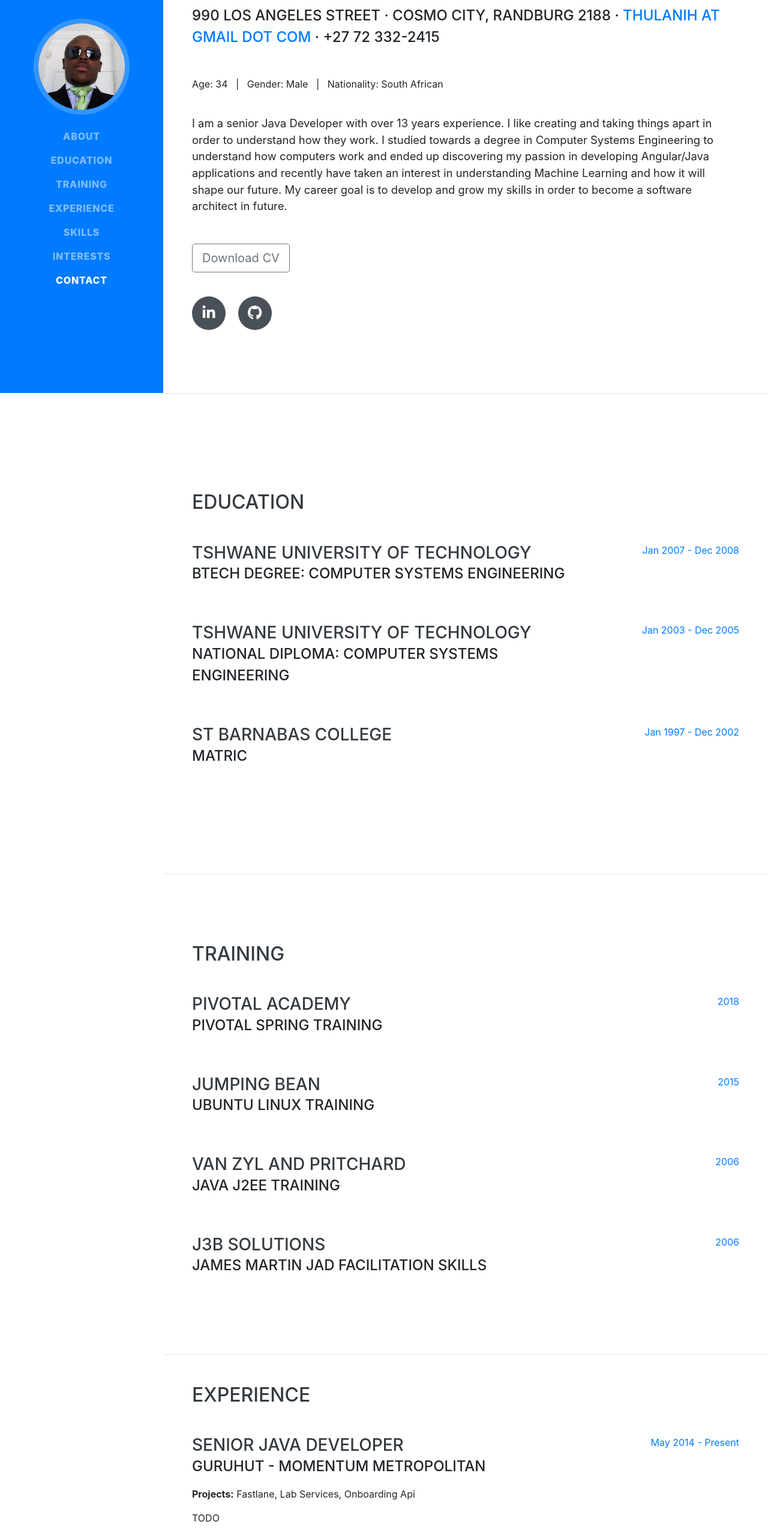
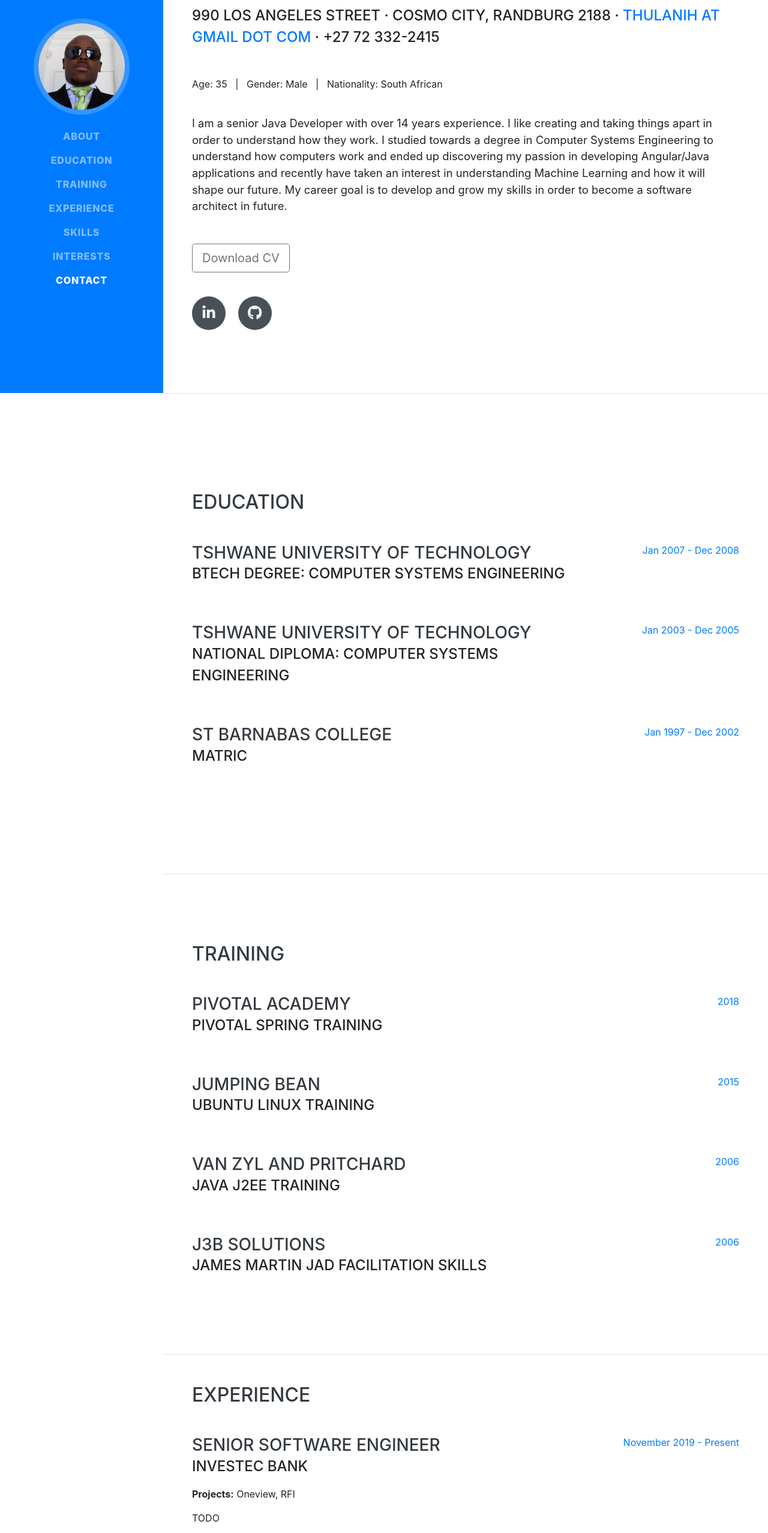
Before and after one commit to Thulani/thulani.github.io, a website with bundled scripts: page index.html in a window 1280 px wide. Shown: the part 145-2700 px from the top of the page at 60% size. Built offline with nearby package versions, Linux system fonts and the light colour scheme; a web font is replaced by a local one.

Commit message:
Updated bio

```diff
--- a/index.html
+++ b/index.html
@@ -72,9 +72,9 @@
                 <a href="mailto:name@email.com">thulanih at gmail dot com</a> · +27 72 332-2415
             </div>
             <p>
-                Age: 34 &nbsp; | &nbsp; Gender: Male &nbsp; | &nbsp; Nationality: South African
+                Age: 35 &nbsp; | &nbsp; Gender: Male &nbsp; | &nbsp; Nationality: South African
             </p><br/>
-            <p class="lead mb-5">I am a senior Java Developer with over 13 years experience. I like creating and taking
+            <p class="lead mb-5">I am a senior Java Developer with over 14 years experience. I like creating and taking
                 things apart in order to understand how they work. I studied towards a degree in Computer Systems
                 Engineering to
                 understand how computers work and ended up discovering my passion in developing Angular/Java
@@ -194,13 +194,25 @@
             <h2 class="mb-5">Experience</h2>
             <div class="resume-item d-flex flex-column flex-md-row justify-content-between mb-5">
                 <div class="resume-content">
+                    <h3 class="mb-0">Senior Software Engineer</h3>
+                    <div class="subheading mb-3">Investec Bank</div>
+                    <p><strong>Projects:</strong> Oneview, RFI</p>
+                    <div>TODO</div>
+                </div>
+                <div class="resume-date text-md-right">
+                    <span class="text-primary">November 2019 - Present</span>
+                </div>
+            </div>
+
+            <div class="resume-item d-flex flex-column flex-md-row justify-content-between mb-5">
+                <div class="resume-content">
                     <h3 class="mb-0">Senior Java Developer</h3>
-                    <div class="subheading mb-3">Guruhut - Momentum Metropolitan</div>
+                    <div class="subheading mb-3">Guruhut - Momentum (MMI Holdings)</div>
                     <p><strong>Projects:</strong> Fastlane, Lab Services, Onboarding Api</p>
                     <div>TODO</div>
                 </div>
                 <div class="resume-date text-md-right">
-                    <span class="text-primary">May 2014 - Present</span>
+                    <span class="text-primary">May 2014 - October 2019</span>
                 </div>
             </div>
 
```
